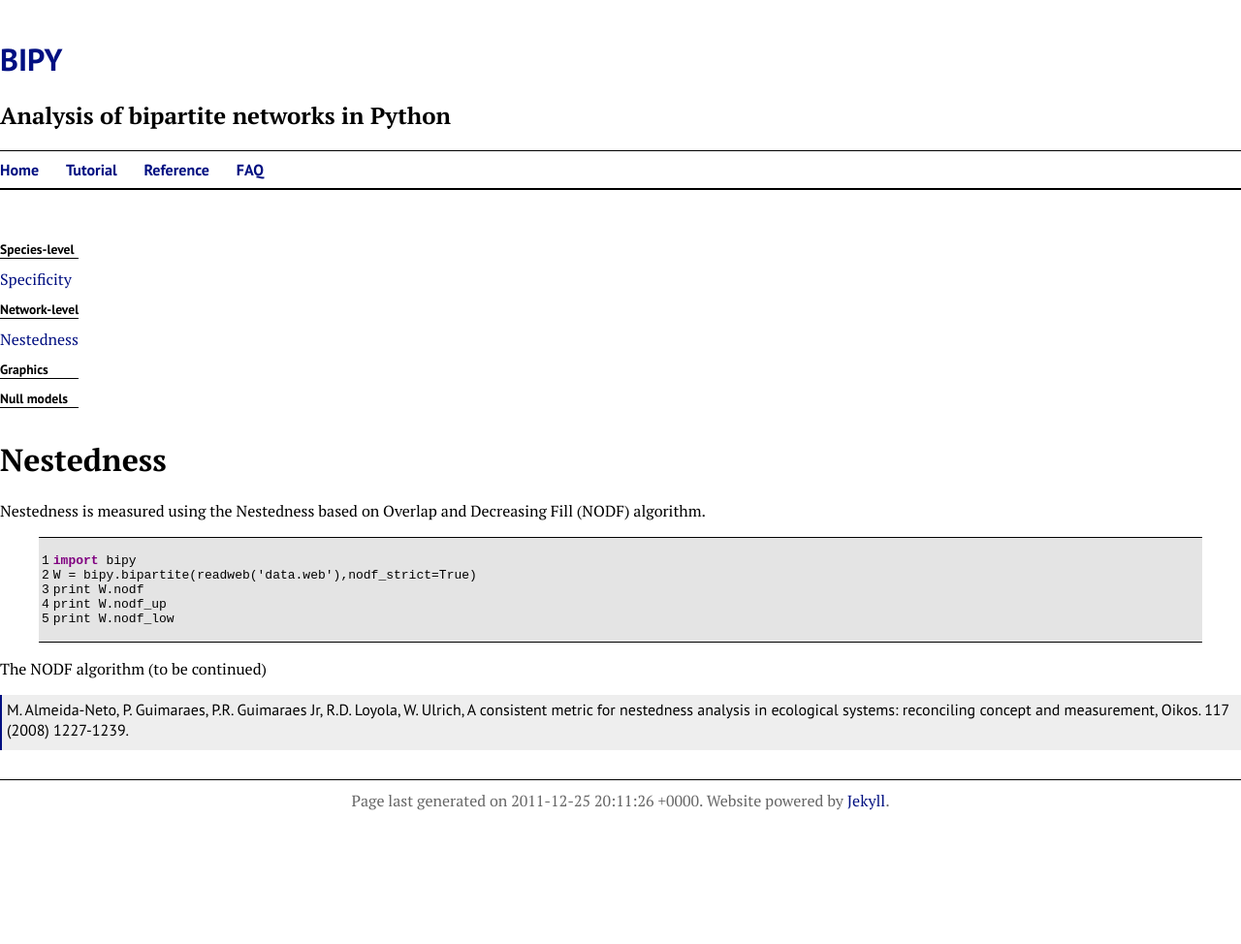
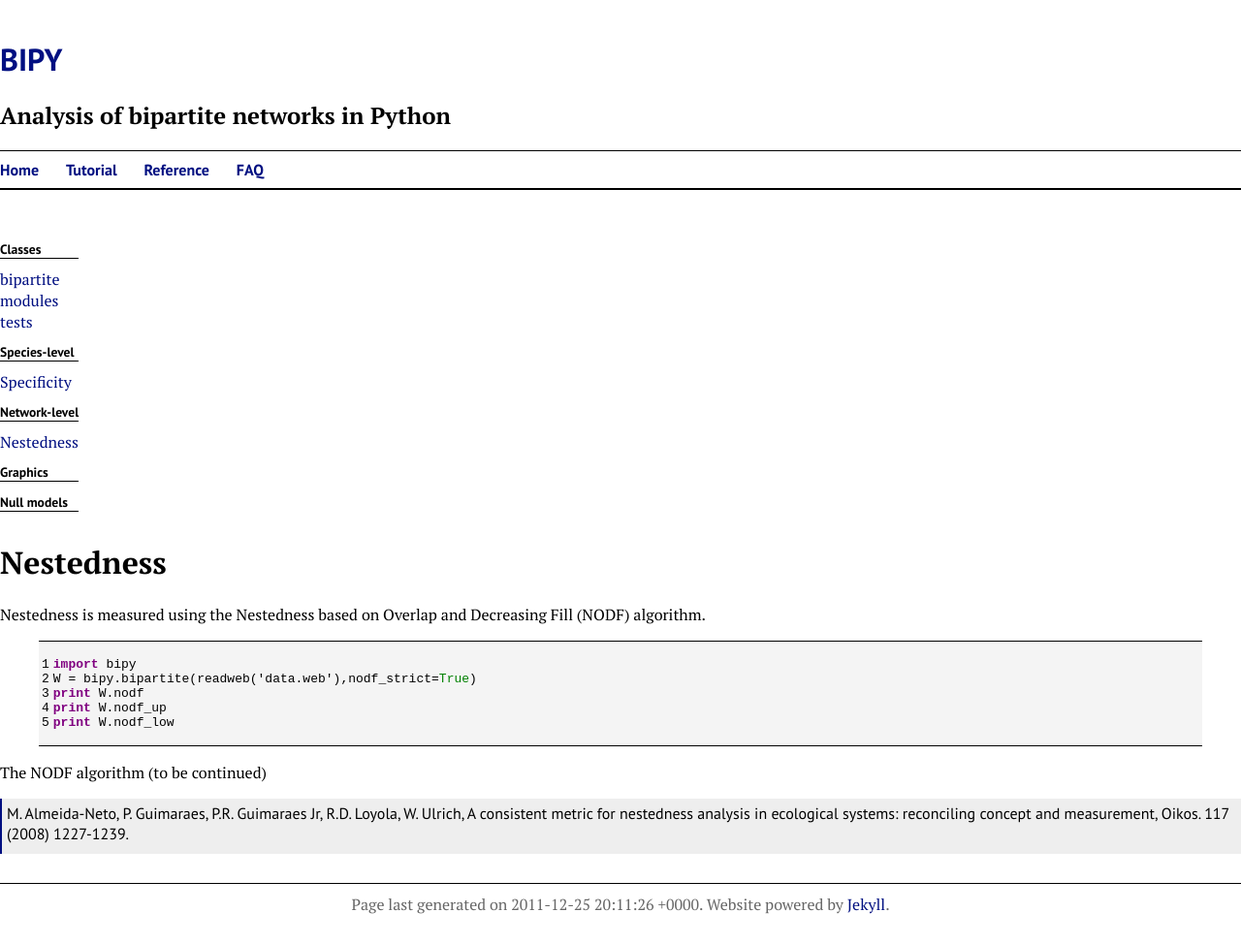
Before and after one commit to tpoisot/bipy, a Jekyll site: the page built from reference/networklevel/nestedness/index.md, in a window 1280 px wide. Shown: the whole page at 97% size. Built offline with Jekyll 4.4.1, drawn with Linux system fonts in a browser that asks for light colours; before the commit the page ends 900 px from its top, so only the background shows below that.

Commit message:
menu updated

```diff
--- a/_includes/funcdoc.html
+++ b/_includes/funcdoc.html
@@ -1,3 +1,8 @@
+<h2>Classes</h2>
+<a href='{{ site.url }}/reference/classes/bipartite/'>bipartite</a><br />
+<a href='{{ site.url }}/reference/classes/modules/'>modules</a><br />
+<a href='{{ site.url }}/reference/classes/tests/'>tests</a>
+
 <h2>Species-level</h2>
 <a href='{{ site.url }}/reference/specieslevel/specificity/'>Specificity</a><br />
 
--- a/_includes/style.css
+++ b/_includes/style.css
@@ -101,14 +101,18 @@ a:hover{
 .highlight{
 	border-top: 1px solid black;
 	border-bottom: 1px solid black;
-	background-color: #e4e4e4;
+	background-color: #f4f4f4;
 }
 
 .highlight .c{
 	color: green;
 }
 
-.highlight .kn{
+.highlight .kn, .highlight .k{
 	font-weight: bold;
 	color: purple;
 }
+
+.highlight .bp{
+	color: green;
+}
```
